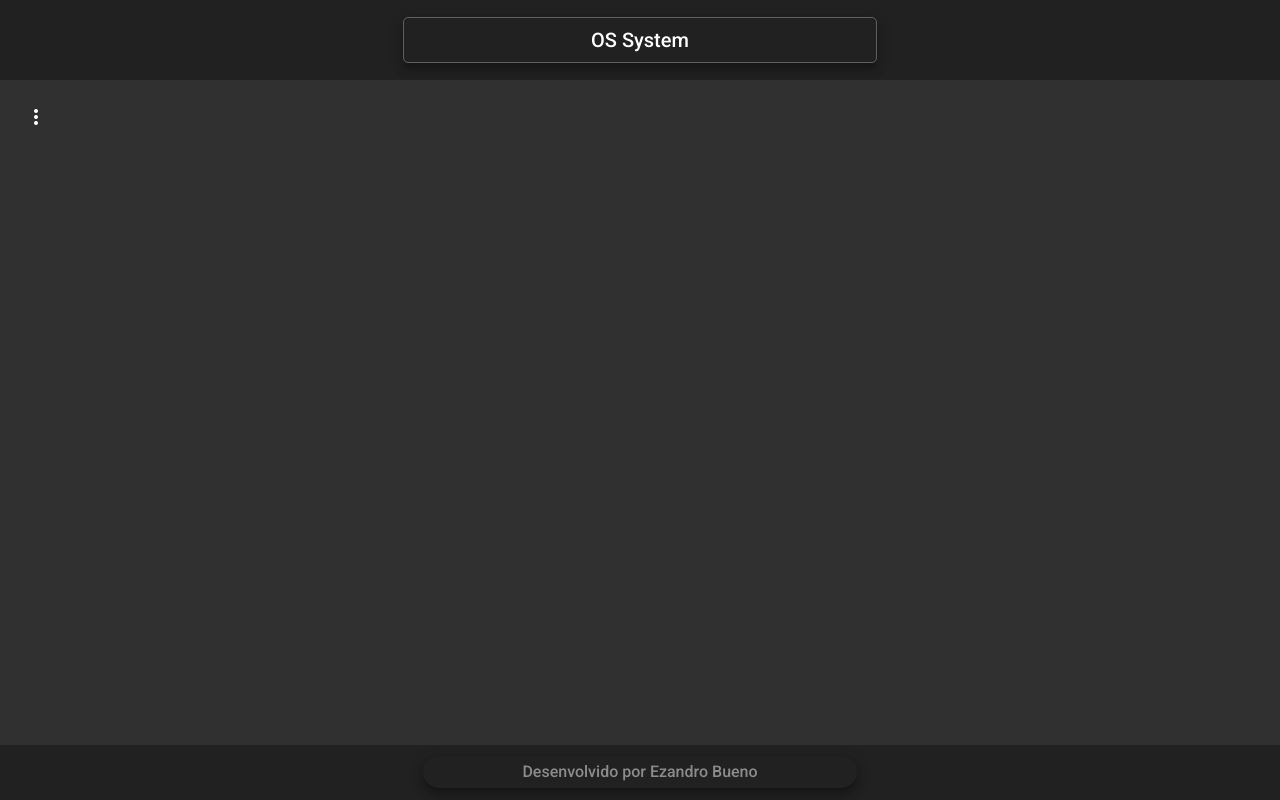
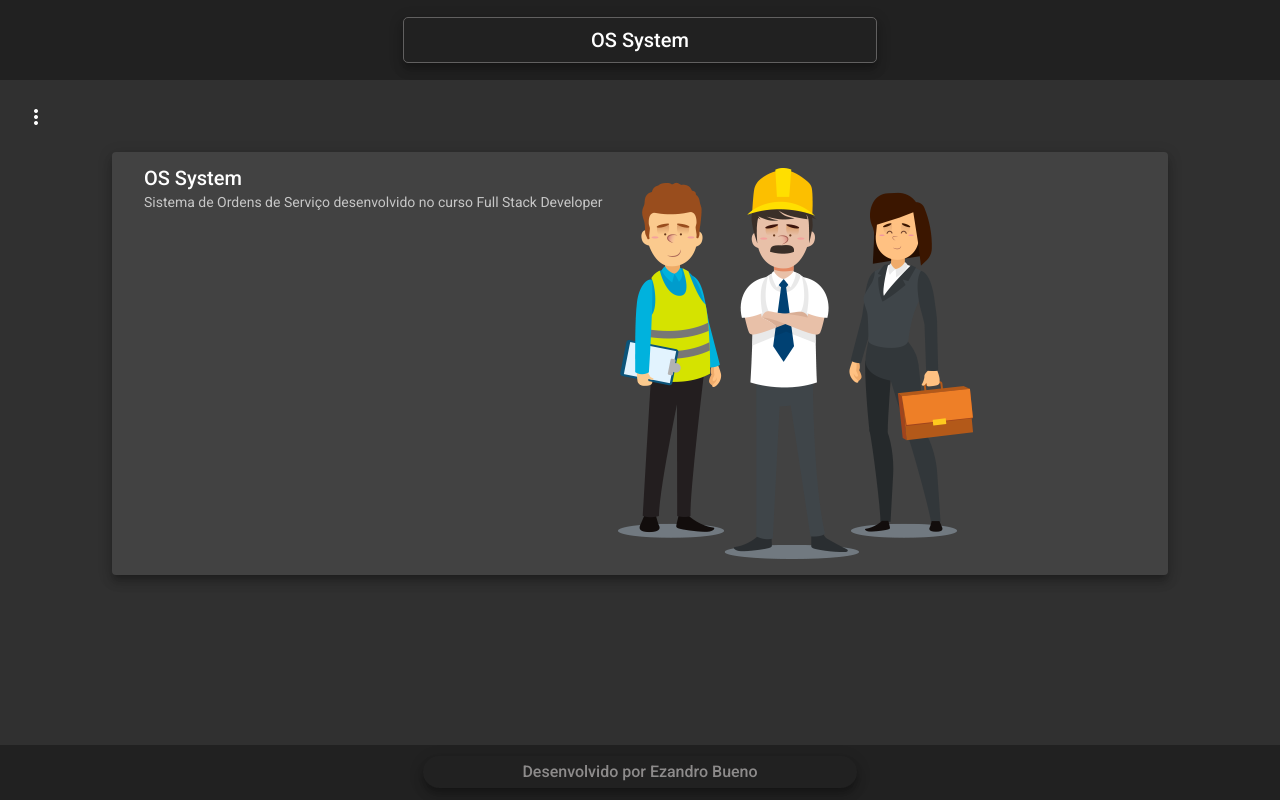
Before and after one commit to ezbueno/ordem-servico-frontend, an Angular app: page / in a window 1280 px wide. Built offline with nearby package versions, Linux system fonts and the light colour scheme.

Commit message:
Gerado o componente HOME

```diff
--- a/src/app/app-routing.module.ts
+++ b/src/app/app-routing.module.ts
@@ -1,10 +1,16 @@
-import { NgModule } from '@angular/core';
-import { RouterModule, Routes } from '@angular/router';
+import { HomeComponent } from "./views/components/home/home.component";
+import { NgModule } from "@angular/core";
+import { RouterModule, Routes } from "@angular/router";
 
-const routes: Routes = [];
+const routes: Routes = [
+  {
+    path: "",
+    component: HomeComponent,
+  },
+];
 
 @NgModule({
   imports: [RouterModule.forRoot(routes)],
-  exports: [RouterModule]
+  exports: [RouterModule],
 })
-export class AppRoutingModule { }
+export class AppRoutingModule {}
--- a/src/app/app.module.ts
+++ b/src/app/app.module.ts
@@ -25,9 +25,10 @@
 import { HeaderComponent } from './views/components/template/header/header.component';
 import { FooterComponent } from './views/components/template/footer/footer.component';
 import { NavComponent } from './views/components/template/nav/nav.component';
+import { HomeComponent } from './views/components/home/home.component';
 
 @NgModule({
-  declarations: [AppComponent, HeaderComponent, FooterComponent, NavComponent],
+  declarations: [AppComponent, HeaderComponent, FooterComponent, NavComponent, HomeComponent],
   imports: [
     BrowserModule,
     AppRoutingModule,
--- /dev/null
+++ b/src/app/views/components/home/home.component.css
@@ -0,0 +1,5 @@
+mat-card {
+  width: 80%;
+  height: 50%;
+  margin: 1rem auto 0 auto;
+}
--- /dev/null
+++ b/src/app/views/components/home/home.component.html
@@ -0,0 +1,9 @@
+<mat-card class="mat-elevation-z8">
+  <mat-card-header>
+    <mat-card-title>OS System</mat-card-title>
+    <mat-card-subtitle>
+      Sistema de Ordens de Serviço desenvolvido no curso Full Stack Developer
+    </mat-card-subtitle>
+    <img src="assets/img/work.png" alt="logo-work" />
+  </mat-card-header>
+</mat-card>
--- /dev/null
+++ b/src/app/views/components/home/home.component.ts
@@ -0,0 +1,15 @@
+import { Component, OnInit } from '@angular/core';
+
+@Component({
+  selector: 'app-home',
+  templateUrl: './home.component.html',
+  styleUrls: ['./home.component.css']
+})
+export class HomeComponent implements OnInit {
+
+  constructor() { }
+
+  ngOnInit(): void {
+  }
+
+}
```
